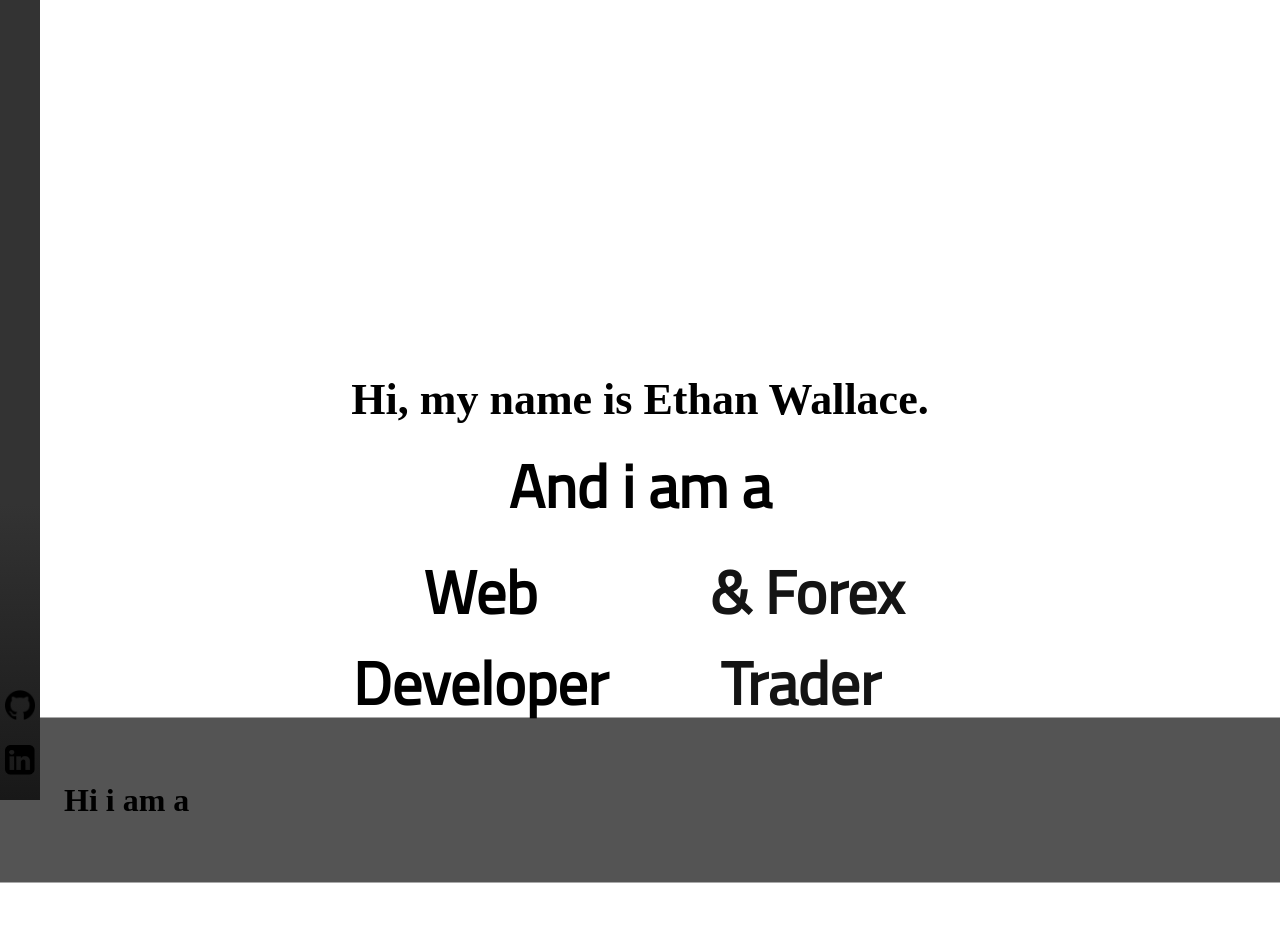
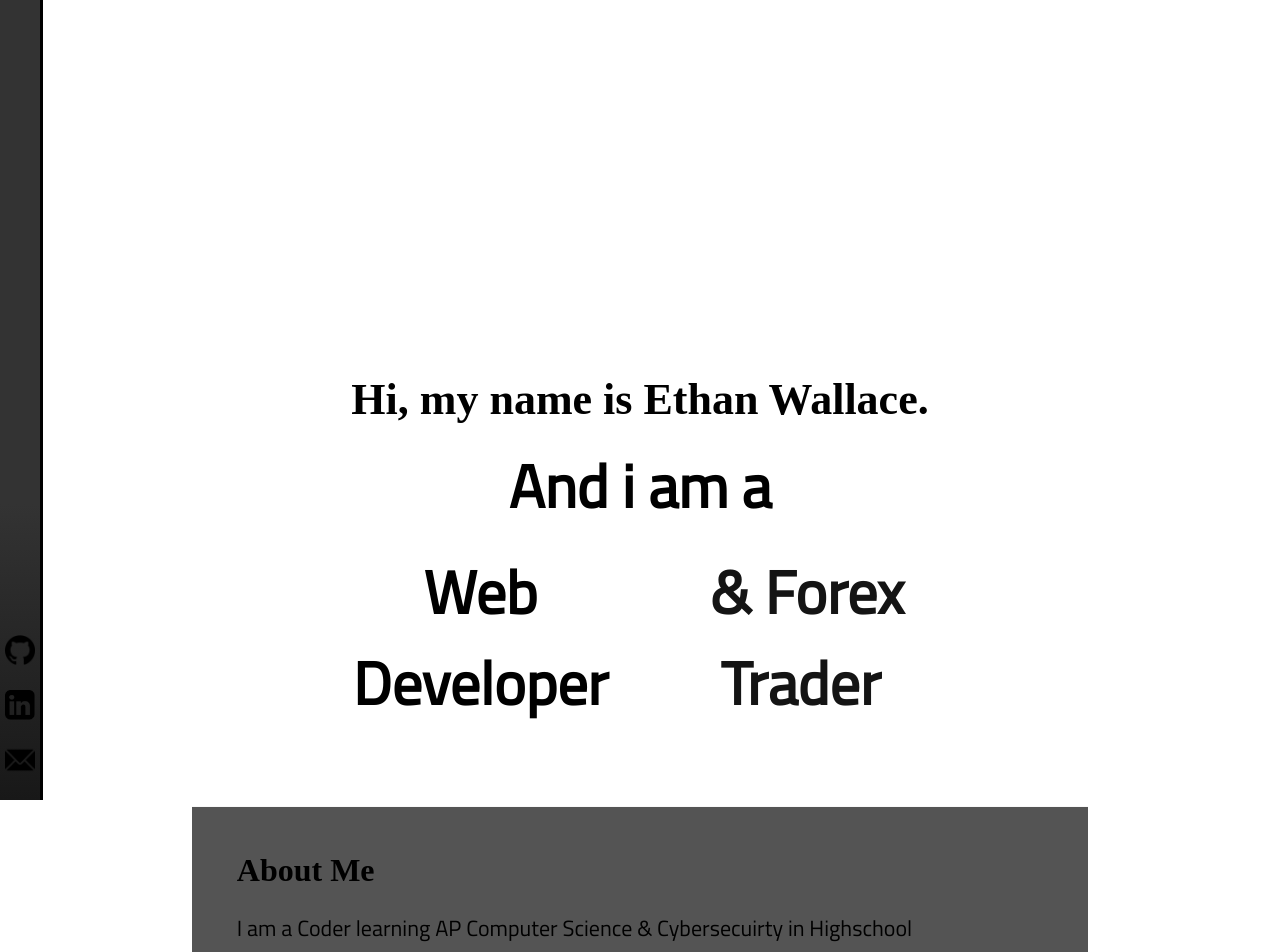
Before and after one commit to realmichealbay/resume-site, a SvelteKit app: page / in a window 1280 px wide. Shown: the top 952 px of the page. Before the commit the page ends 883 px from the top, so only its background shows below. Built offline with nearby package versions, Linux system fonts and the light colour scheme; a web font is replaced by a local one.

Commit message:
commit on master

```diff
--- a/src/routes/+layout.svelte
+++ b/src/routes/+layout.svelte
@@ -5,11 +5,9 @@
 	<a href="https://www.linkedin.com/in/ethan-wallace-733525297/" target="_blank">
 		<img src="../img/linkedin.png" alt="">
 	</a>
-	<!--
 	<a href="mailto:emwallace06@outlook.com" target="_blank">
 		<img src="../img/email.png" alt="">
 	</a>
-	-->
 </div>
 
 <slot/>
--- a/src/routes/+page.svelte
+++ b/src/routes/+page.svelte
@@ -18,6 +18,7 @@
 
 <main>
 	<div>
-		<h1> Hi i am a </h1>
+		<h1>About Me</h1>
+		<p>I am a Coder learning AP Computer Science & Cybersecuirty in Highschool</p>
 	</div>
 </main>
--- a/static/global.css
+++ b/static/global.css
@@ -46,6 +46,7 @@ html {
     width: 5vh;
     height: 100vh;
     background: linear-gradient(180deg, rgba(51,51,51,1) 63%, rgba(24,24,24,1) 100%);
+    border-style: none solid none none;
     display: flex;
     flex-direction: column;
     justify-content: flex-end;
@@ -74,12 +75,12 @@ a:-webkit-any-link {
 
 
 main {
-    width: 100%;
+    width: 70%;
     background-color: #545454;
     position: absolute;
-    top: 100%;
+    top: 110%;
     left: 50%;
-    transform: translate(-50%, -50%);
+    transform: translate(-50%, -40%);
     z-index: -1;
 
 }
@@ -91,9 +92,11 @@ main div{
 main a:-webkit-any-link {
 	color: #141414;
 }
-
+main h1{
+    font-family: NotosansJP;
+}
 p {
-	font-family: 'Times New Roman', Times, serif;
+	font-family: TitilliumWeb;
 	font-size: 22px;
 }
 
```
